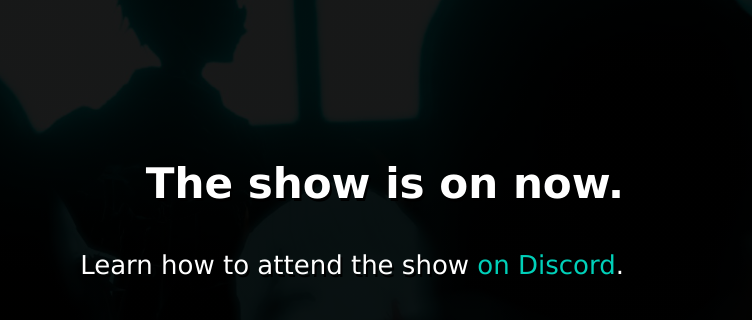
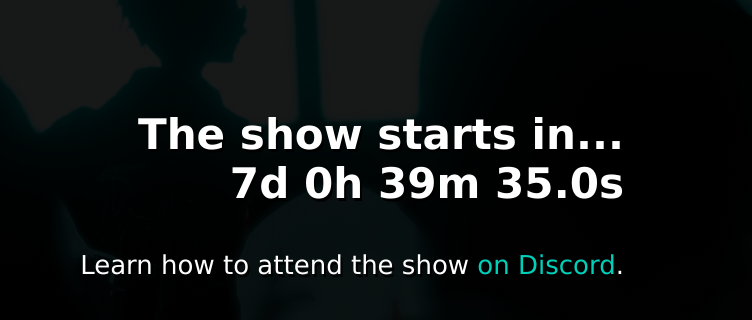
Before and after one commit to sheltervr/sheltervr.github.io, a plain HTML site: page index.html in a window 1280 px wide. Shown: the part 414-734 px from the top of the page, 528-1280 px from the left. Drawn offline with nearby package versions, Linux system fonts and the light colour scheme; a web font is replaced by a local one.

Commit message:
Update time for Shelter 1.3.

```diff
--- a/index.html
+++ b/index.html
@@ -52,9 +52,9 @@
   <script src="http://code.jquery.com/jquery-2.0.3.js"></script>
   <script>
     // Update this to be the doors time of the event described on this page, in your local timezone.
-    // To easily find this when you update for the next event: this is the time for Shelter 1.2.
+    // To easily find this when you update for the next event: this is the time for Shelter 1.3.
     // Note: PDT is -08:00, PST is -07:00.
-    var eventCountDownDate = new Date("2020-12-05T21:00:00.000-08:00").getTime();
+    var eventCountDownDate = new Date("2020-12-19T20:00:00.000-08:00").getTime();
   </script>
   <script src="js/main.js"></script>
 </head>
```
